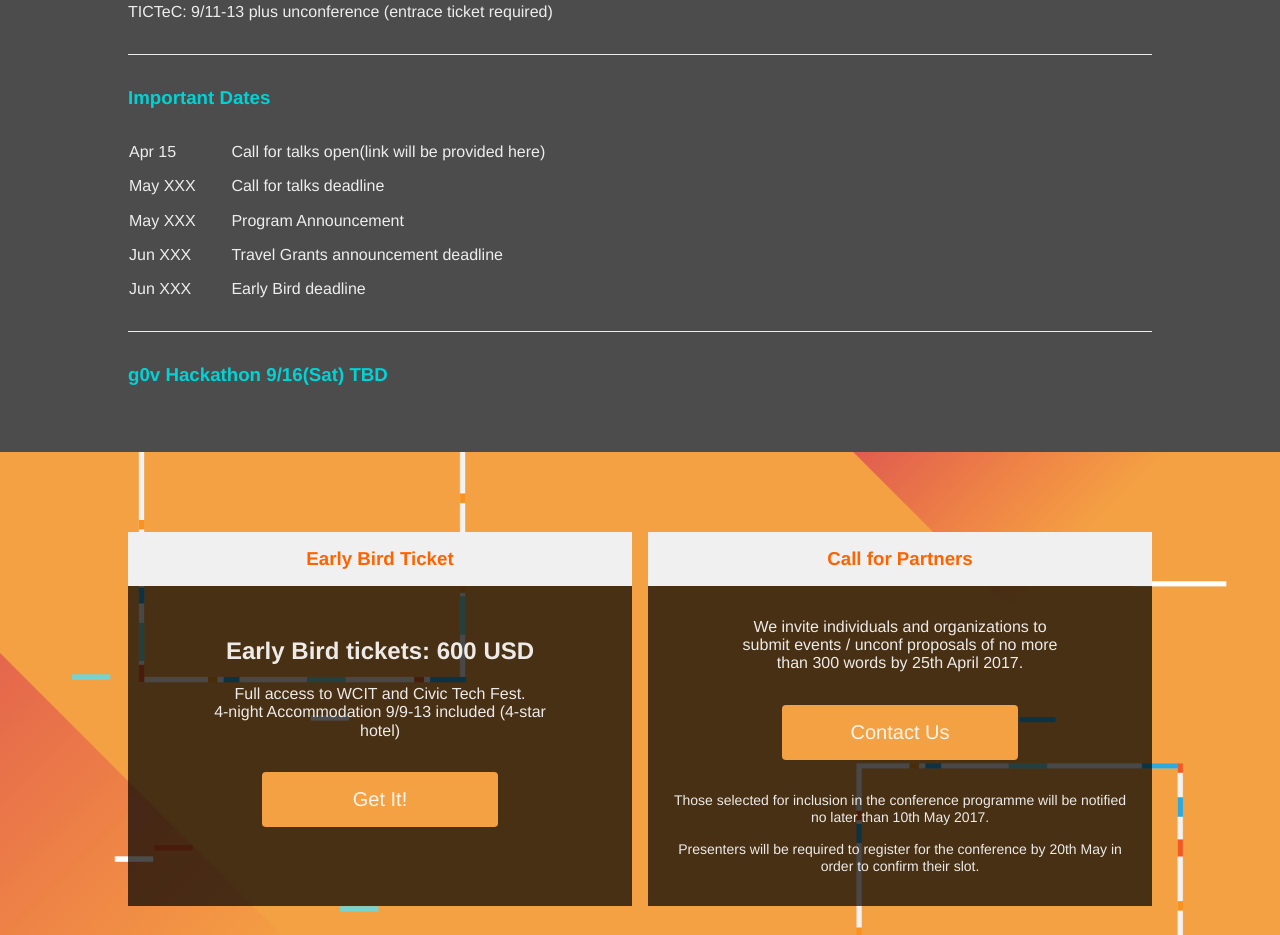
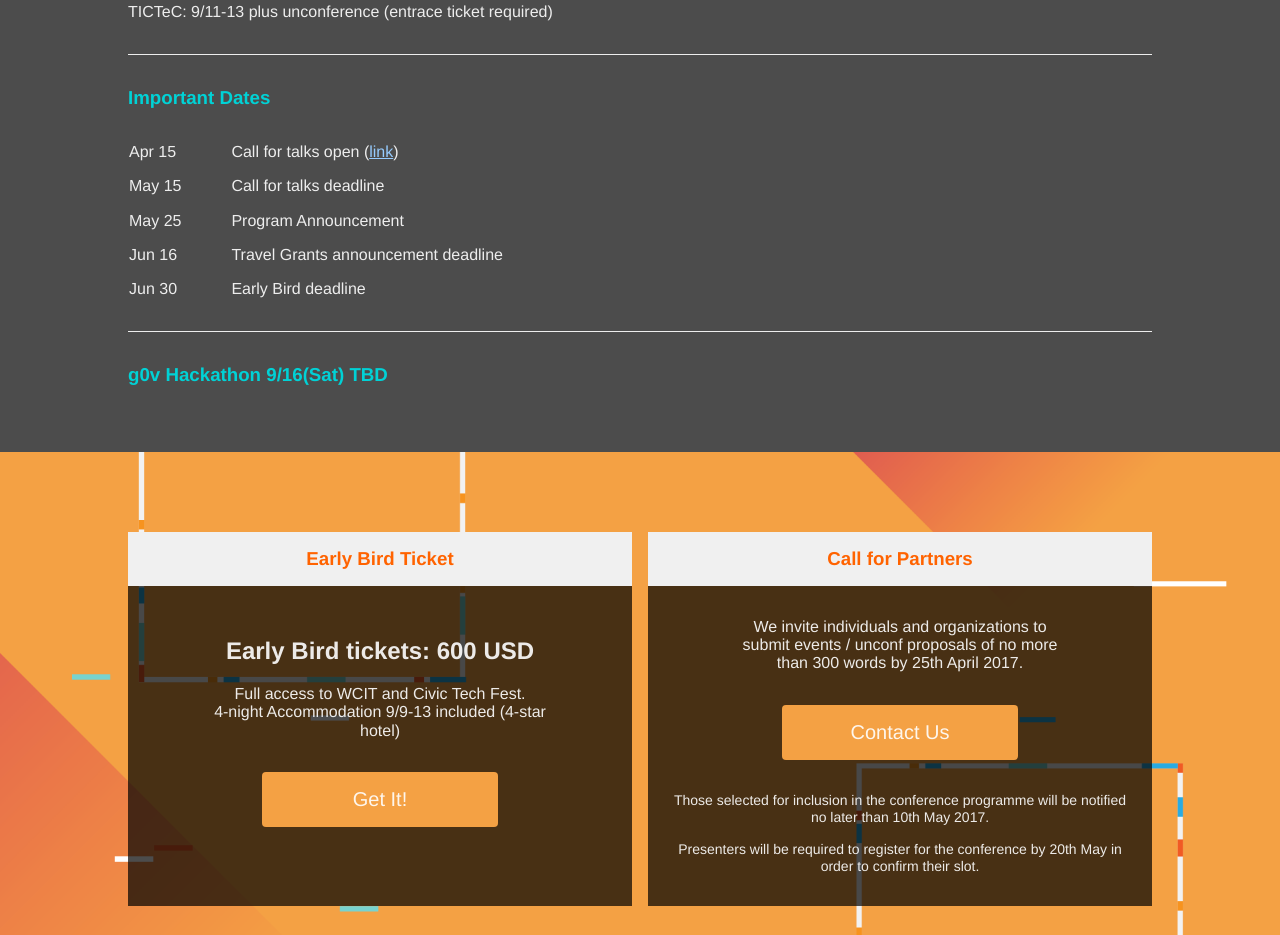
Before and after one commit to ocftw/ctfweb, a website: page index.html in a window 1280 px wide. Shown: the part 2836-3771 px from the top of the page. Drawn offline with nearby package versions, Linux system fonts and the light colour scheme.

Commit message:
deadlines
fix #3, #4

```diff
--- a/index.html
+++ b/index.html
@@ -286,22 +286,22 @@
                         <table class="pt2 pb2 f5 w-100 mw8 center" cellspacing="0">
                             <tr>
                                 <td class="w-10 pv2 pr2">Apr 15</td>
-                                <td class="pv2 pr3">Call for talks open(link will be provided here)</td>
+                                <td class="pv2 pr3">Call for talks open (<a href="https://goo.gl/forms/hoPYA8710KEygS6k2" class="link light-blue underline">link</a>)</td>
                             </tr>
                             <tr>
-                                <td class="w-10 pv2 pr2">May XXX</td>
+                                <td class="w-10 pv2 pr2">May 15</td>
                                 <td class="pv2 pr3">Call for talks deadline</td>
                             </tr>
                             <tr>
-                                <td class="w-10 pv2 pr3">May XXX</td>
+                                <td class="w-10 pv2 pr3">May 25</td>
                                 <td class="pv2 pr3">Program Announcement</td>
                             </tr>
                             <tr>
-                                <td class="w-10 pv2 pr3">Jun XXX</td>
+                                <td class="w-10 pv2 pr3">Jun 16</td>
                                 <td class="pv2 pr3">Travel Grants announcement deadline</td>
                             </tr>
                             <tr>
-                                <td class="w-10 pv2 pr3">Jun XXX</td>
+                                <td class="w-10 pv2 pr3">Jun 30</td>
                                 <td class="pv2 pr3">Early Bird deadline</td>
                             </tr>
                         </table>
```
